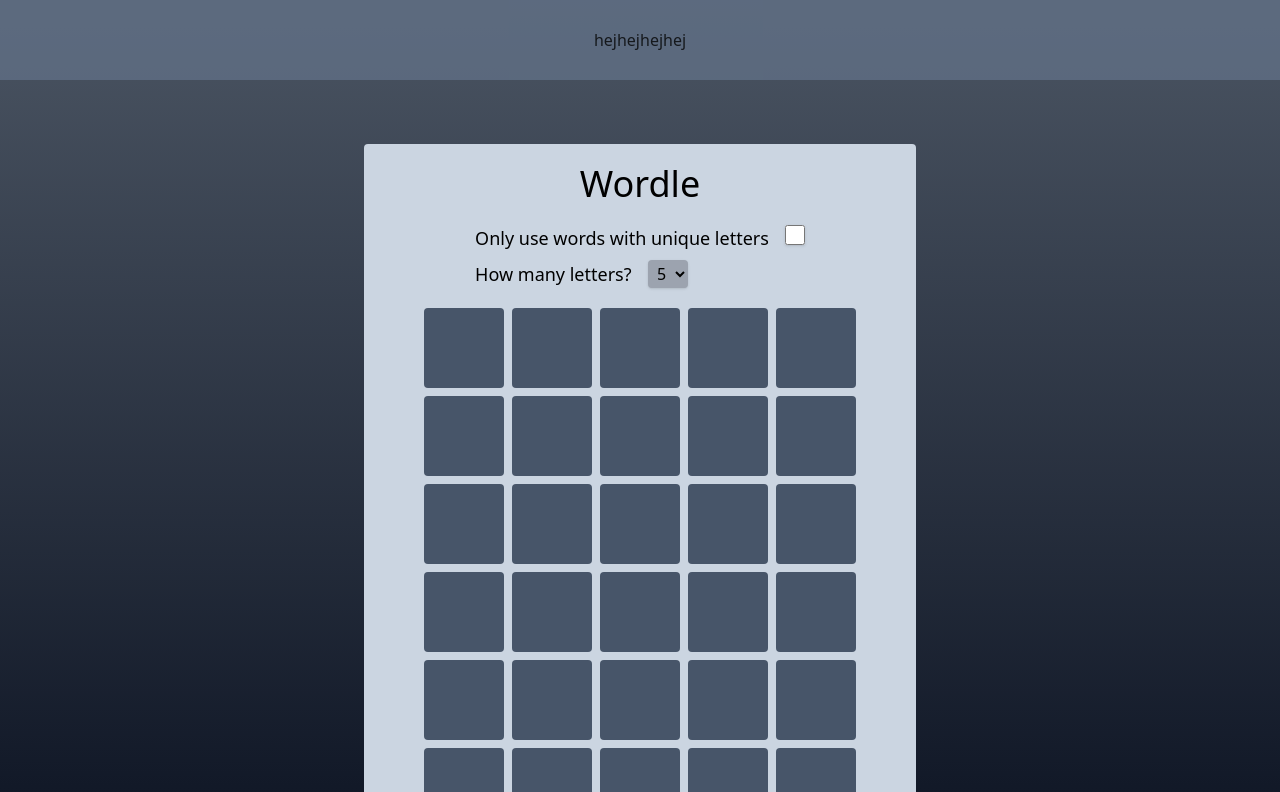
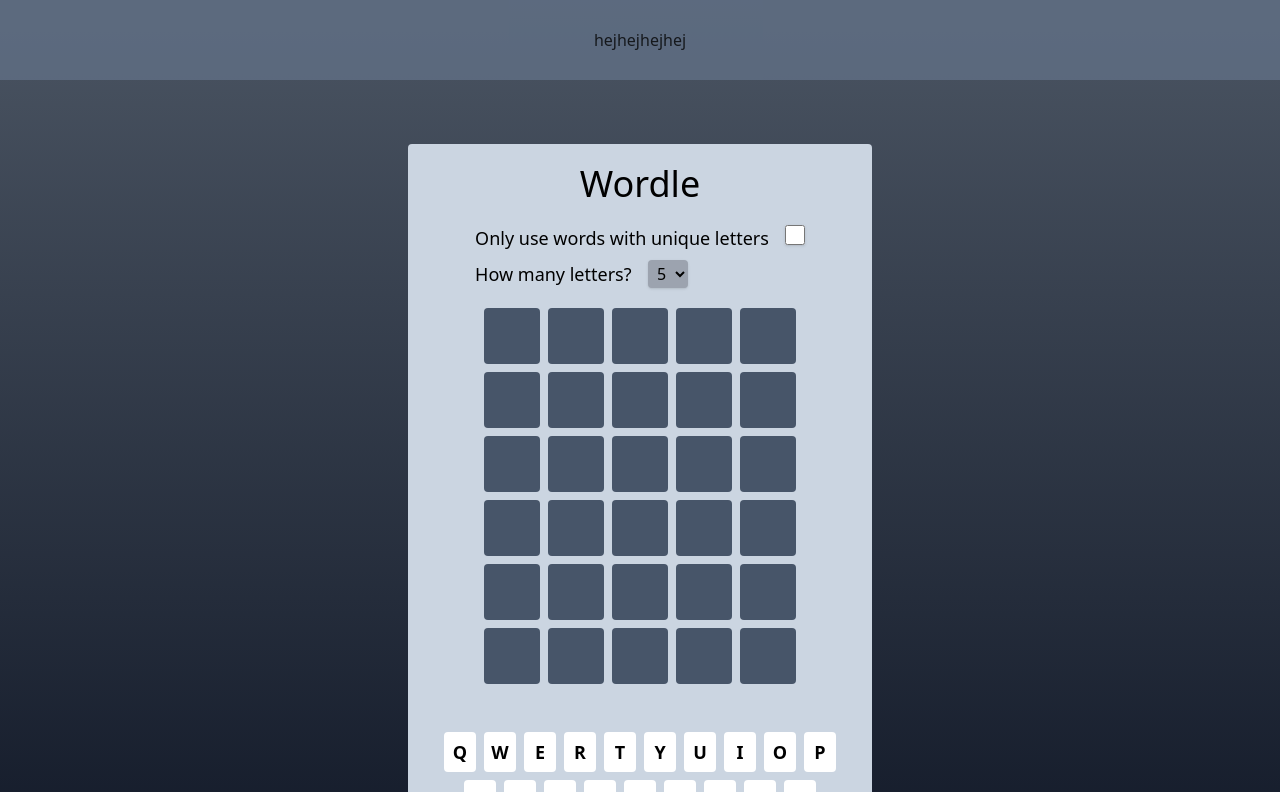
Before and after one commit to mkor92/Wordle, a React (Vite) app in the folder Frontend/: page / in a window 1280 px wide. Shown: the top 792 px of the page. Built offline with nearby package versions, Linux system fonts and the light colour scheme; no server answers.

Commit message:
design now responsive

```diff
--- a/Frontend/index.html
+++ b/Frontend/index.html
@@ -6,8 +6,10 @@
     <meta name="viewport" content="width=device-width, initial-scale=1.0" />
     <title>Vite + React</title>
   </head>
-  <body class="bg-gradient-to-b from-gray-900 to-gray-600 bg-gradient-to-t w-screen h-screen">
-    <div id="root"></div>
-    <script type="module" src="/src/main.jsx"></script>
+  <body
+    class="bg-gradient-to-b from-gray-900 to-gray-600 bg-gradient-to-t flex flex-col w-screen min-h-screen">
+    <div id="root">
+      <script type="module" src="/src/main.jsx"></script>
+    </div>
   </body>
 </html>
--- a/Frontend/src/App.jsx
+++ b/Frontend/src/App.jsx
@@ -22,6 +22,7 @@
   const [correctWord, setCorrectWord] = useState("")
   const [length, setLength] = useState(5);
   const [unique, setUnique] = useState(false)
+  const [status, setStatus] = useState(false)
   const fireGetWords = length + unique
 
   useEffect(() => {
@@ -79,11 +80,6 @@
 
   const onEnter = () => {
     if (currAttempt.letterPos !== length) return;
-    if (!gameOver) {
-      if (gameOver) {
-        window.location.reload(true)
-      }
-    }
 
     let currWord = "";
     for (let i = 0; i < length; i++) {
@@ -101,7 +97,7 @@
       setEndTime(new Date())
     }
 
-    if (currAttempt.attempt === 5) {
+    if (currAttempt.attempt === 5 && currWord.toLowerCase() != correctWord) {
       setGameOver({ gameOver: true, guessedWord: false })
     }
 
@@ -110,7 +106,7 @@
     <div className="App">
       <Header />
       <main className="flex flex-col justify-center items-center h-full mt-16">
-        <div className=" bg-slate-300 rounded p-5 flex flex-col justify-center items-center">
+        <div className=" bg-slate-300 rounded p-5 flex flex-col justify-center items-center max-w-full">
           <h1 className="text-4xl w-fit mb-5">Wordle</h1>
 
           <AppContext.Provider
@@ -119,6 +115,8 @@
               setUnique,
               startTime,
               setEndTime,
+              status,
+              setStatus,
               endTime,
               length,
               setLength,
--- a/Frontend/src/components/GameOver.jsx
+++ b/Frontend/src/components/GameOver.jsx
@@ -5,14 +5,13 @@
 
 
 function GameOver() {
-  const { gameOver, currAttempt, correctWord, endTime, startTime, length, unique } = useContext(AppContext)
+  const { gameOver, currAttempt, correctWord, endTime, startTime, length, unique, status, setStatus } = useContext(AppContext)
   const duration = Math.round((endTime - startTime) / 1000);
   const [name, setName] = useState("")
-  const [status, setStatus] = useState(false)
+
 
   function getName(e) {
     setName(e.target.value)
-
   }
 
   function getStatus() {
@@ -37,12 +36,17 @@
   }
   if (status) {
     return (
-      <h1 className="text-lg mt-2">Your result is now added to our highscore-list</h1>
+      <div className="flex flex-col">
+        <h1 className="text-lg mt-2 mb-2">Your result is now added to our highscore-list</h1>
+        <a onClick={() => { window.location.reload(true) }} className="bg-slate-600 hover:bg-slate-500 cursor-pointer text-white p-2 rounded font-bold flex w-fit self-center">Restart game</a>
+      </div>
     );
   } else {
     return (
-      <div>
+      <div className="flex flex-col">
+        {gameOver.guessedWord && (<h2 className="text-green-600 bg-slate-600 rounded animate-slide-bottom p-2 text-center absolute text-5xl font-bold -mt-40 flex self-center">CONGRATS!</h2>)}
         {gameOver.guessedWord ? <p className="text-green-600 font-bold">You guessed correctly</p> : "You failed"}
+
 
 
         {gameOver.guessedWord && (<p>Duration: {duration} seconds</p>)}
@@ -50,9 +54,10 @@
         {gameOver.guessedWord && (<h3> You guessed in {currAttempt.attempt} attempts</h3>)}
         {gameOver.guessedWord && (<h3 className="mt-3 mb-2"> Send result to highscore? </h3>)}
         <form>
-          {gameOver.guessedWord && (<input maxLength={25} onChange={getName} type="text" id="name" placeholder="Name..." className="text-lg text-center"></input>)}
-          {gameOver.guessedWord && (<button type="submit" onClick={getStatus} className="bg-slate-600 text-white p-1 rounded ml-2">SEND</button>)}
+          {gameOver.guessedWord && (<input maxLength={25} onChange={getName} type="text" id="name" placeholder="Name..." className="text-lg text-center mb-5"></input>)}
+          {gameOver.guessedWord && (<button type="submit" onClick={getStatus} className="bg-slate-600 hover:bg-slate-500 text-white p-1 rounded ml-2">SEND</button>)}
         </form>
+        <a onClick={() => { window.location.reload(true) }} className="bg-slate-600  hover:bg-slate-500 cursor-pointer text-white mt-2 p-2 rounded font-bold flex w-fit self-center">Restart game</a>
       </div>
     )
   }
--- a/Frontend/src/components/Key.jsx
+++ b/Frontend/src/components/Key.jsx
@@ -18,15 +18,15 @@
   }
   if (bigKey) {
     return (
-      <div className="m-1 w-20 h-12 bg-white rounded text-xl font-semibold flex justify-center place-items-center cursor-pointer" onClick={selectLetter}>{keyVal}</div>
+      <div className="m-1 w-16 h-10 bg-white rounded text-lg font-semibold flex justify-center place-items-center cursor-pointer" onClick={selectLetter}>{keyVal}</div>
     )
   } else if (wrongKey) {
     return (
-      <div className="m-1 w-10 h-12 bg-gray-600 rounded text-xl font-semibold flex justify-center place-items-center cursor-pointer" onClick={selectLetter}>{keyVal}</div>
+      <div className="m-1 w-8 h-10 bg-gray-600 rounded text-xl font-semibold flex justify-center place-items-center cursor-pointer" onClick={selectLetter}>{keyVal}</div>
     )
   } else {
     return (
-      <div className="m-1 w-10 h-12 bg-white rounded text-xl font-semibold flex justify-center place-items-center cursor-pointer" onClick={selectLetter}>{keyVal}</div>
+      <div className="m-1 w-8 h-10 bg-white rounded text-lg font-semibold flex justify-center place-items-center cursor-pointer" onClick={selectLetter}>{keyVal}</div>
     )
   }
 
--- a/Frontend/src/components/KeyBoard.jsx
+++ b/Frontend/src/components/KeyBoard.jsx
@@ -47,7 +47,7 @@
   }, [handleKeyboard])
 
   return (
-    <div className="lex flex-col justify-center items-center mt-10" onKeyDown={handleKeyboard}>
+    <div className="flex-col hidden sm:flex justify-center items-center mt-10" onKeyDown={handleKeyboard}>
       <div className="line1 flex justify-center">
         {keys1.map((key) => {
           return <Key keyVal={key} wrongKey={wrongLetters.includes(key)} />
--- a/Frontend/src/components/Letter.jsx
+++ b/Frontend/src/components/Letter.jsx
@@ -19,27 +19,27 @@
     if (correct) {
       correctLetters.push(letter)
       return (
-        <div className="h-20 w-20 bg-green-600 m-1 flex flex-col justify-center items-center text-5xl rounded">
+        <div className="hh-7 w-7 sm:h-14 sm:w-14 bg-green-600 m-1 flex flex-col justify-center items-center text-1xl font-bold sm:text-4xl rounded">
           {letter}
         </div>
       );
     } else if (almost) {
 
       return (
-        <div className="h-20 w-20 bg-yellow-600 m-1 flex flex-col justify-center items-center text-5xl rounded">
+        <div className="sh-7 w-7 sm:h-14 sm:w-14 bg-yellow-600 m-1 flex flex-col justify-center items-center text-1xl font-bold sm:text-4xl rounded">
           {letter}
         </div>
       );
     } else {
       return (
-        <div className="h-20 w-20 bg-gray-500 m-1 flex flex-col justify-center items-center text-5xl rounded">
+        <div className="h-7 w-7 sm:h-14 sm:w-14 bg-gray-500 m-1 flex flex-col justify-center items-center text-1xl font-bold sm:text-4xl rounded">
           {letter}
         </div>
       );
     }
   } else {
     return (
-      <div className="h-20 w-20 bg-slate-600 m-1 flex flex-col justify-center items-center text-5xl rounded">
+      <div className="h-7 w-7 sm:h-14 sm:w-14 bg-slate-600 m-1 flex flex-col justify-center items-center text-1xl font-bold sm:text-4xl rounded">
         {letter}
       </div>
     );
--- a/Frontend/tailwind.config.cjs
+++ b/Frontend/tailwind.config.cjs
@@ -3,6 +3,29 @@
   content: ["./index.html", "./src/**/*.{js,ts,jsx,tsx}"],
   theme: {
     extend: {
+      keyframes: {
+        wave: {
+          "0%": { transform: "rotate(0.0deg)" },
+          "10%": { transform: "rotate(14deg)" },
+          "20%": { transform: "rotate(-8deg)" },
+          "30%": { transform: "rotate(14deg)" },
+          "40%": { transform: "rotate(-4deg)" },
+          "50%": { transform: "rotate(10.0deg)" },
+          "60%": { transform: "rotate(0.0deg)" },
+          "100%": { transform: "rotate(0.0deg)" },
+        },
+      },
+      keyframes: {
+        slide: {
+          "0%": { transform: "translateY(-200px)", opacity: "0" },
+
+          "100%": { transform: "translateY(0)", opacity: "1" },
+        },
+      },
+
+      animation: {
+        "slide-bottom": "slide 1s cubic-bezier(0.250, 0.460, 0.450, 0.940) both",
+      },
       fontFamily: {
         poppins: ["Poppins", "sans-serif"],
       },
```
